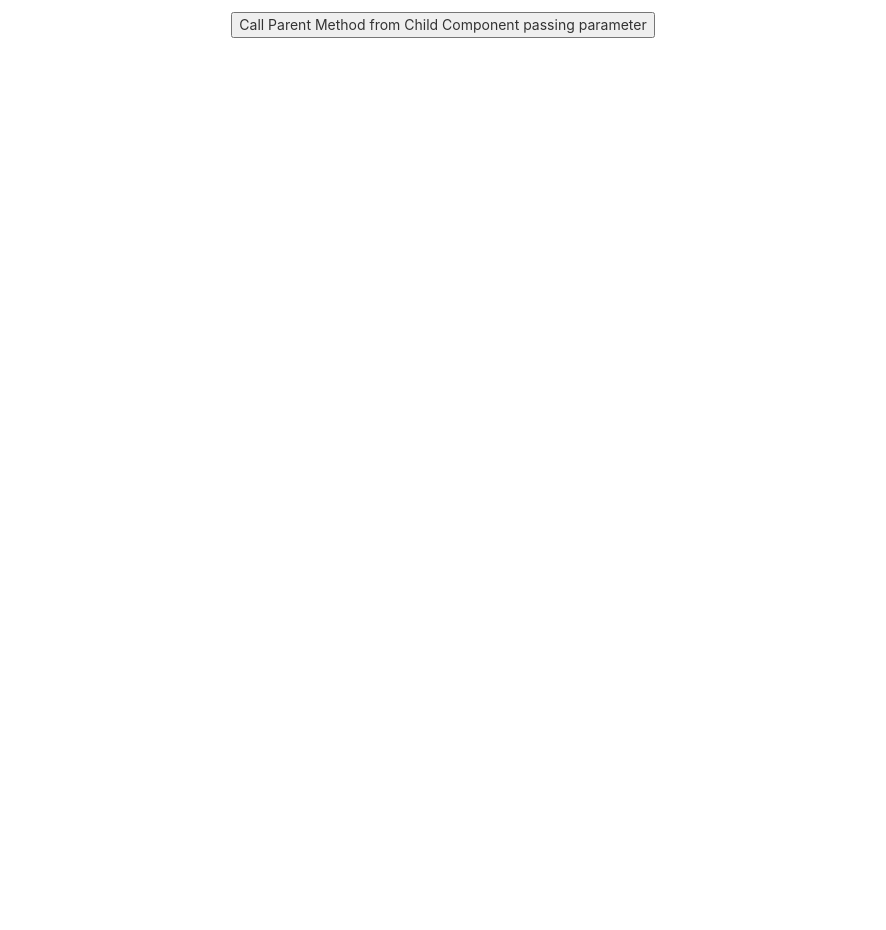
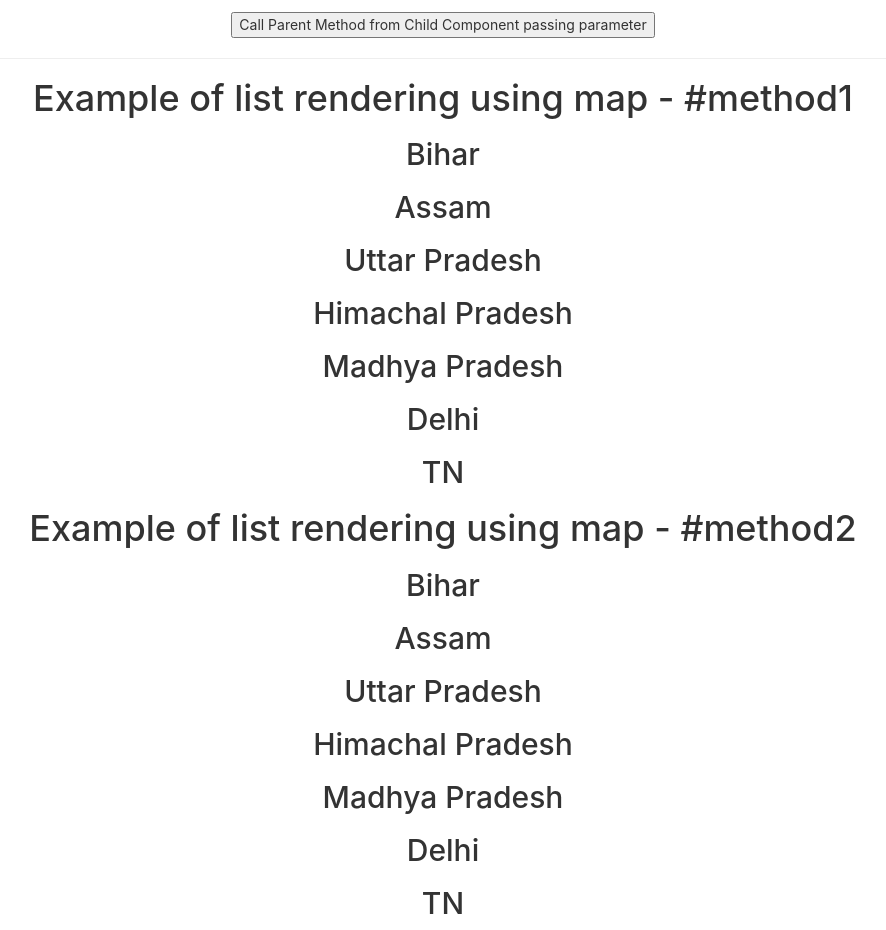
Before and after one commit to sauravsavarn/reactjs-QuickStart, a React (Create React App) app: page / in a window 1280 px wide. Shown: the part 1880-2810 px from the top of the page, without its empty margins (197-1083 px from the left). Before the commit the page ends 1918 px from the top, so only its background shows below. Built offline with nearby package versions, Linux system fonts and the light colour scheme.

Commit message:
Changes: 1. example of list rendering in ReactJS using map function

```diff
--- a/src/App.js
+++ b/src/App.js
@@ -14,6 +14,8 @@ import ExampleEventHandlingBindingClassComponent2 from './components/example-eve
 import ExampleEventHandlingBindingClassComponent3 from './components/example-event-handling-classNfunctional-component/ExampleEventHandlingBindingClassComponent3';
 import ExampleEventHandlingBindingClassComponent4 from './components/example-event-handling-classNfunctional-component/ExampleEventHandlingBindingClassComponent4';
 import ExampleChildToParentComponentCommunicateUsingProps from './components/example-communicate-from-child-to-parent-component/ExampleChildToParentComponentCommunicateUsingProps';
+import ExampleListRenderingUsingMap from './components/example-list-rendering-using-map/ExampleListRenderingUsingMap';
+import ExampleListRenderingUsingMapMethod2 from './components/example-list-rendering-using-map/ExampleListRenderingUsingMapMethod2';
 // App component represents the view which when launch can be seen in the browser.
 function App() {
   return (
@@ -79,7 +81,17 @@ function App() {
       {/* NOTE: method is passed as props */}
       <ExampleChildToParentComponentCommunicateUsingProps>
         <h1>Example of communication from child to parent component</h1>
-      </ExampleChildToParentComponentCommunicateUsingProps>
+      </ExampleChildToParentComponentCommunicateUsingProps><hr/>
+
+      {/* example of list-rendering using map */}
+      <ExampleListRenderingUsingMap>
+        <h1>Example of list rendering using map - #method1</h1>
+      </ExampleListRenderingUsingMap>
+
+      {/* example of list-rendering using map - #method2 */}
+      <ExampleListRenderingUsingMapMethod2>
+        <h1>Example of list rendering using map - #method2</h1>
+      </ExampleListRenderingUsingMapMethod2>
     </div>
   );
 }
--- /dev/null
+++ b/src/components/example-list-rendering-using-map/ExampleListRenderingUsingMap.js
@@ -0,0 +1,14 @@
+import React, { Component } from 'react'
+
+export default class ExampleListRenderingUsingMap extends Component {
+  states = ["Bihar", "Assam", "Uttar Pradesh", "Himachal Pradesh", "Madhya Pradesh", "Delhi", "TN"];
+
+  render() {
+    return (
+      <div>
+        {this.props.children}
+        {this.states.map(state => <h2>{state}</h2>)}
+      </div>
+    )
+  }
+}
--- /dev/null
+++ b/src/components/example-list-rendering-using-map/ExampleListRenderingUsingMapMethod2.js
@@ -0,0 +1,14 @@
+import React, { Component } from 'react'
+
+export default class ExampleListRenderingUsingMapMethod2 extends Component {
+    states = ["Bihar", "Assam", "Uttar Pradesh", "Himachal Pradesh", "Madhya Pradesh", "Delhi", "TN"];
+    finalResult = this.states.map(state => <h2>{state}</h2>);
+  render() {
+    return (
+      <div>
+        {this.props.children}
+        {this.finalResult}
+      </div>
+    )
+  }
+}
```
